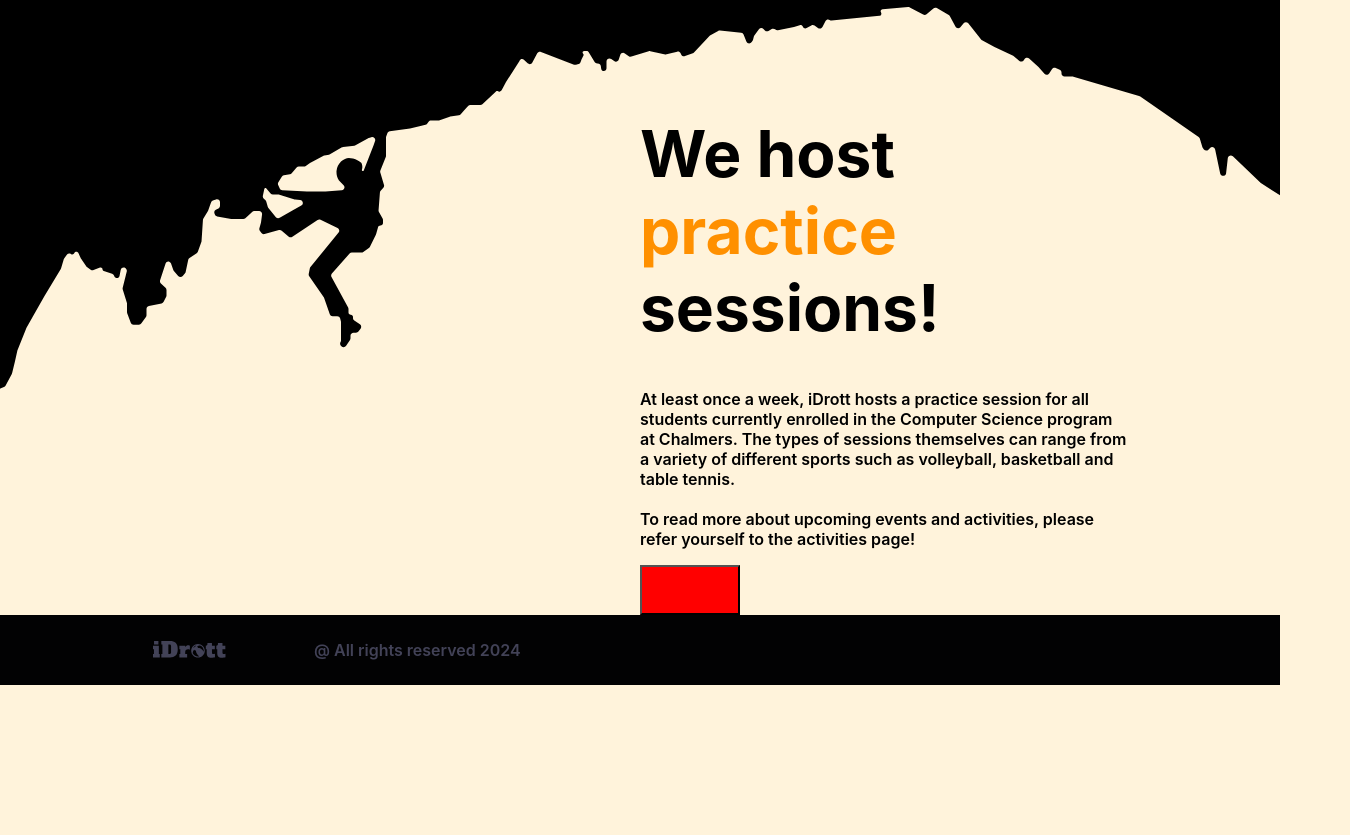
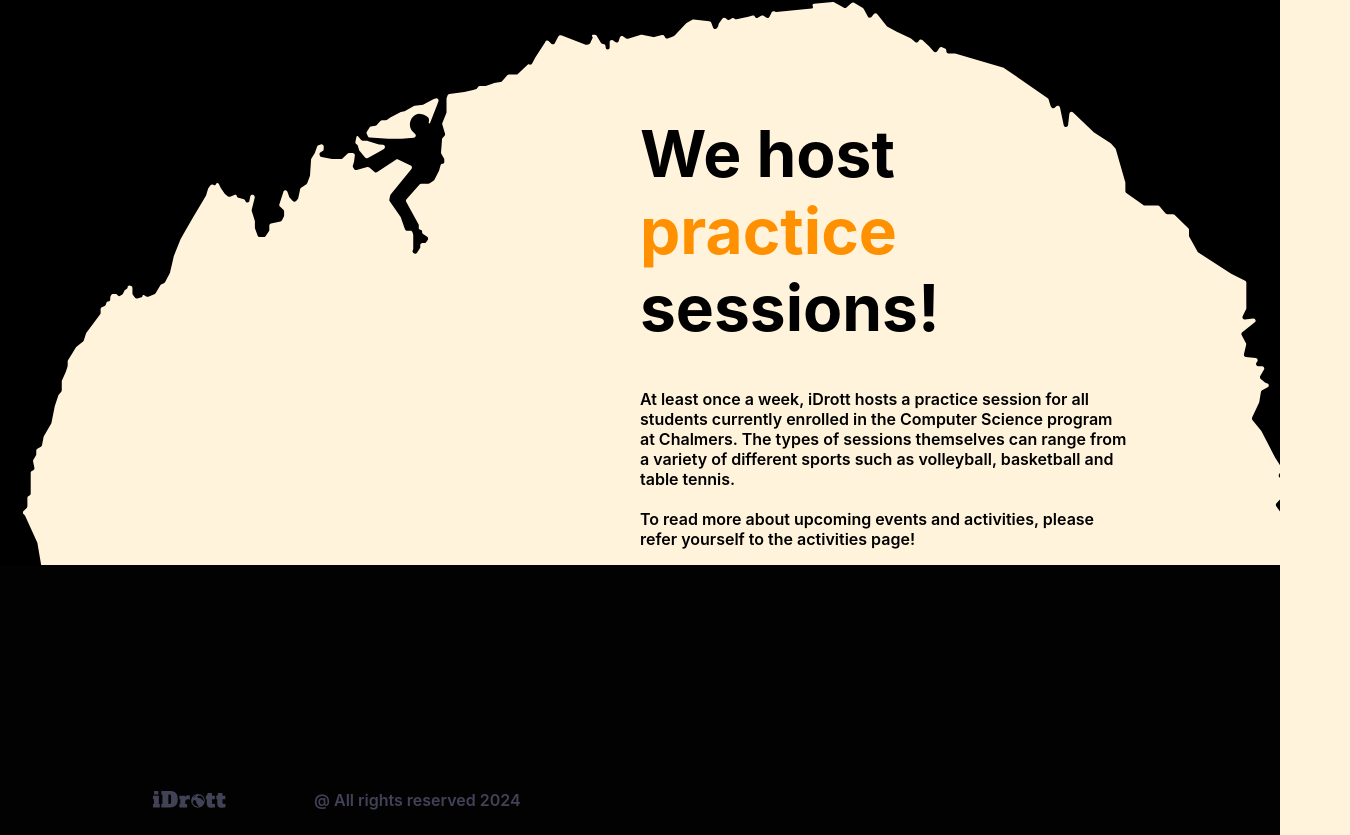
Before and after one commit to gottegubben/iDrott-Website, a Vue app: page / in a window 1280 px wide. Shown: the part 812-1647 px from the top of the page, 1350 px wide, since content can reach past the window. Before the commit the page ends 1497 px from the top, so only its background shows below. Built offline with nearby package versions, Linux system fonts and the light colour scheme; a web font is replaced by a local one.

Commit message:
Almost fixed the climbing svg...
The only problem left is to fix the color of the svg to always be the color of "--color30"!

```diff
--- a/src/assets/main.css
+++ b/src/assets/main.css
@@ -30,3 +30,10 @@ body {
     margin: 0 var(--page-min-margin) 0 var(--page-min-margin); /* Left and right margin is = (--page_min_margin). */
     width: 100%; /* The header should try to reach as far as it can, but should be stopped by the max-width. */
 }
+
+/* The content-container-1 class is instead used for when you want to fill upp the whole space but with padding instead. */
+.content-container-1 {
+    max-width: var(--max-page-width);
+    padding: 0 var(--page-min-margin) 0 var(--page-min-margin); /* Left and right padding is = (--page_min_margin). */
+    width: 100%; /* The header should try to reach as far as it can, but should be stopped by the max-width. */
+}
--- a/src/views/ViewHome.vue
+++ b/src/views/ViewHome.vue
@@ -6,19 +6,18 @@
     <FrontImage></FrontImage>
 
     <div id="info-container">
-        <div class="content-container">
+        <div class="content-container-1">
             <div id="grid">
                 <div></div>
                 <div id="text-container">
                     <h1>We host <span id="practice">practice</span> sessions!</h1>
                     <p>At least once a week, iDrott hosts a practice session for all students currently enrolled in the Computer Science program at Chalmers. The types of sessions themselves can range from a variety of different sports such as volleyball, basketball and table tennis.<br><br>To read more about upcoming events and activities, please refer yourself to the activities page!</p>
-                    <button style="width: 100px; height: 50px; background-color: red;"></button>
                 </div>
             </div>
         </div>
     </div>
 
-    <div id="contact-container">
+    <div id="contact-container" style="height: 200px; background-color: var(--color30);">
         <div class="content-container" style="height: inherit;">
 
         </div>
@@ -26,20 +25,16 @@
 </template>
 
 <style scoped>
-    img {
-        position: absolute;
-        width: 100%;
-        height: 100%;
-        object-fit: cover;
-    }
-
     div#info-container {
         position: relative;
         display: flex;
         justify-content: center;
+        background-color: var(--color30);
+    }
 
-        background: url("../assets/images/climbing.svg") no-repeat center top;
-        background-size: auto;
+    div.content-container-1 {
+        background: var(--color60) url("../assets/images/climbing.svg") no-repeat center top;
+        background-size: cover;
     }
 
     div.content-container, div#grid {
```
Also changed, not shown: src/assets/images/climbing.svg.
